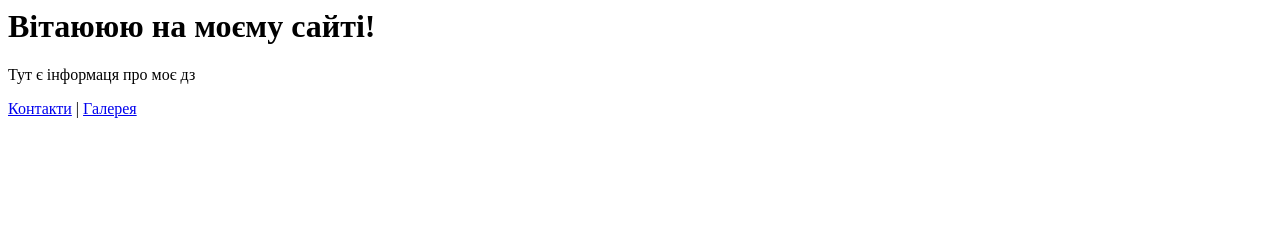
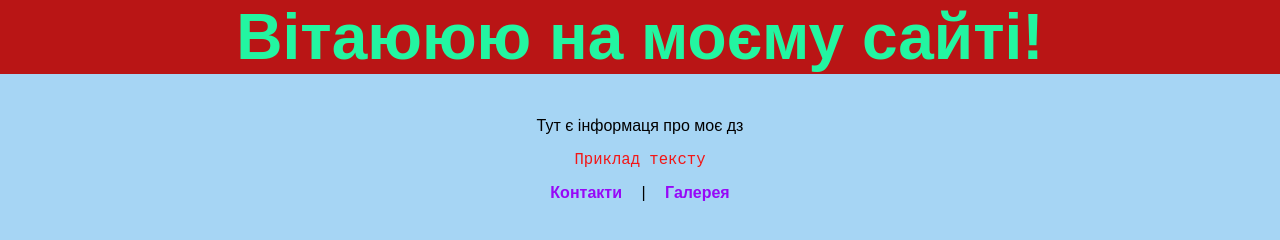
Before and after one commit to Dmytro1988/QA_course_Yaholnyk, a plain HTML site: page hw_10/index.html in a window 1280 px wide. Drawn offline with Linux system fonts and the light colour scheme.

Commit message:
add style.css

```diff
--- a/hw_10/index.html
+++ b/hw_10/index.html
@@ -1,11 +1,16 @@
 <html>
 <head>
   <title>My Homework</title>
+   <link rel="stylesheet" href="style.css">
 </head>
 <body>
 
 <h1><b>Вітаююю на моєму сайті!</b></h1>
 <p>Тут є інформаця про моє дз </p>
+<p style="font-size: 120%;
+font-family:
+monospace; color: hsl(0, 90%, 52%)"
+>Приклад тексту</p>
     <nav>
         <a href="pages/contact.html">Контакти</a> |
         <a href="pages/gallery.html">Галерея</a>
--- /dev/null
+++ b/hw_10/style.css
@@ -0,0 +1,43 @@
+body {
+    font-family: Arial, Verdana, sans-serif;
+    background-color: #a6d5f4;
+    margin: 0;
+    padding: 0;
+    text-align: center;
+}
+
+H1 {  color: #23f5a1;
+    font-size: 400%;
+    background-color: #b91515;
+    font-family: Arial, Verdana, sans-serif;
+    text-align: center;
+}
+
+
+a {
+    text-decoration: none;
+    margin: 0 15px;
+    color: #9708f7;
+    font-weight: bold;
+}
+
+
+
+/*контакти*/
+
+h2 {
+    text-decoration: none;
+    margin: 0 15px;
+    color: #19e50e;
+    font-weight: bold;
+}
+
+/*галерея*/
+h3 {
+    margin: 10px;
+    border: 5px solid #ad1010;
+    border-radius: 15px;
+    color: #2009ec;
+
+
+}
```
Also changed, not shown: hw_10/pages/contact.html (+2 -1 lines), hw_10/pages/gallery.html (+2 -1 lines).
